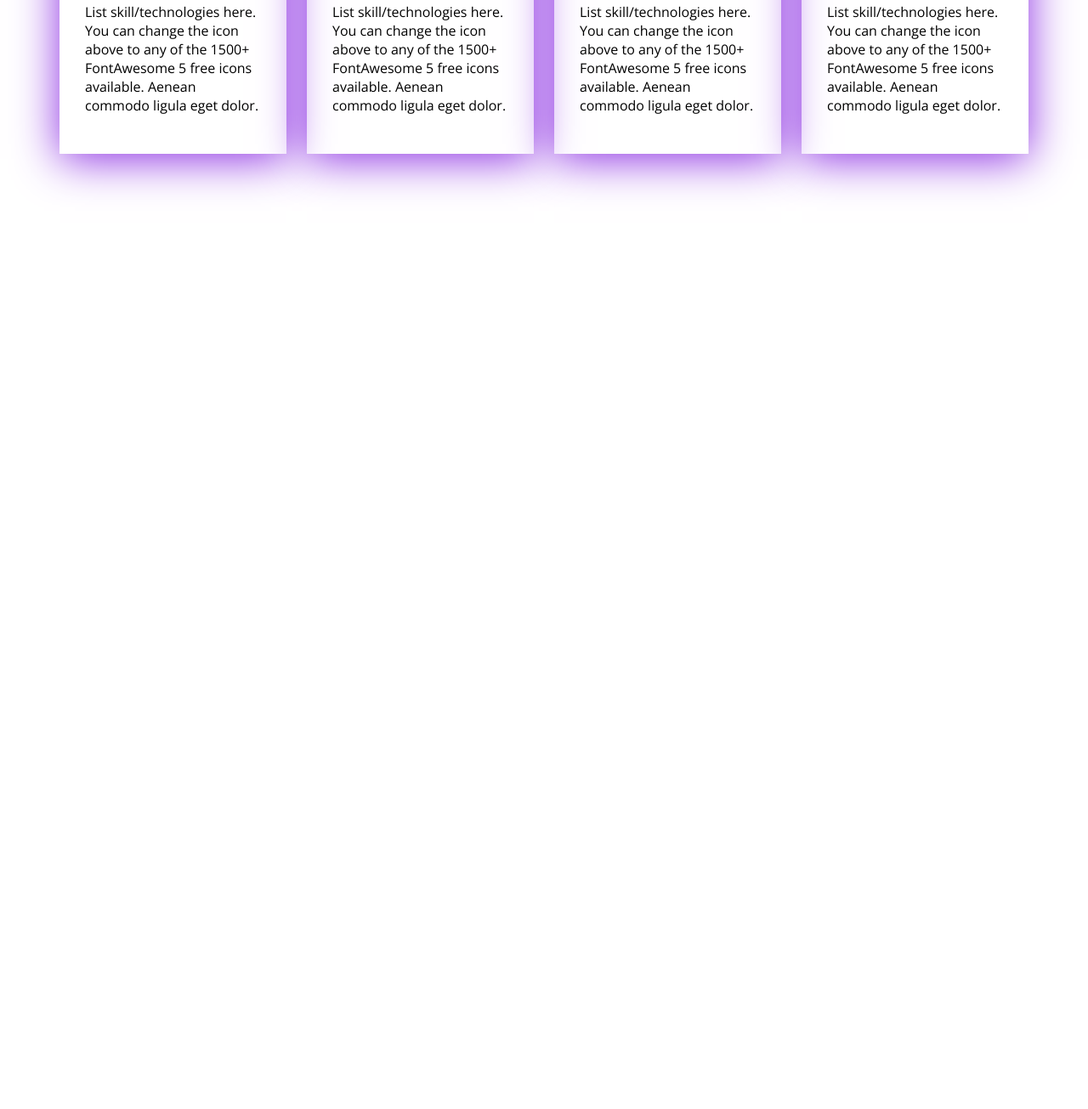
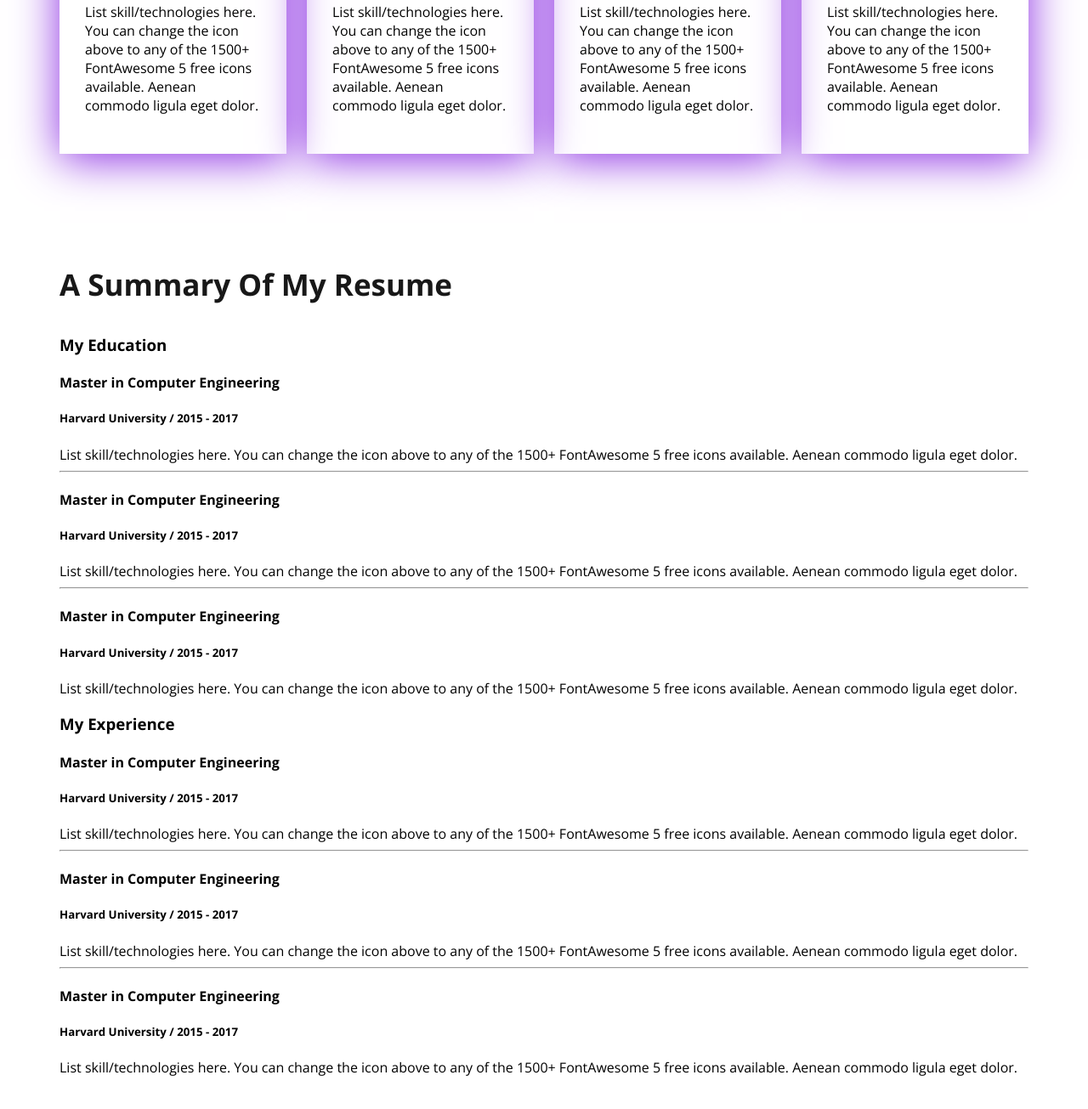
Before and after one commit to riyad1998-cyber/web-dev-portfolio, a plain HTML site: page index.html in a window 1280 px wide. Shown: the part 1794-3099 px from the top of the page at 85% size. Before the commit the page ends 2105 px from the top, so only its background shows below. Drawn offline with nearby package versions, Linux system fonts and the light colour scheme.

Commit message:
update my codes

```diff
--- a/index.html
+++ b/index.html
@@ -88,6 +88,55 @@
 
     </div>
  </section>
+
+ <!-- resume section -->
+<section class="resume">
+    <h3 class="section-title">A Summary Of My Resume</h3>
+    <div class="resume-container">
+        <!-- .resume-column*2>h3.resume-column-title+.experience*3>h4.experince-title+h5.experience-sub-title+.experience-description -->
+         <div class="resume-column">
+            <h3 class="resume-column-title">My Education</h3>
+            <div class="experience">
+                <h4 class="experince-title">Master in Computer Engineering</h4>
+                <h5 class="experience-sub-title">Harvard University / 2015 - 2017</h5>
+                <div class="experience-description">List skill/technologies here. You can change the icon above to any of the 1500+ FontAwesome 5 free icons available. Aenean commodo ligula eget dolor.</div>
+            </div>
+            <hr>
+            <div class="experience">
+                <h4 class="experince-title">Master in Computer Engineering</h4>
+                <h5 class="experience-sub-title">Harvard University / 2015 - 2017</h5>
+                <div class="experience-description">List skill/technologies here. You can change the icon above to any of the 1500+ FontAwesome 5 free icons available. Aenean commodo ligula eget dolor.</div>
+            </div>
+            <hr>
+            <div class="experience">
+                <h4 class="experince-title">Master in Computer Engineering</h4>
+                <h5 class="experience-sub-title">Harvard University / 2015 - 2017</h5>
+                <div class="experience-description">List skill/technologies here. You can change the icon above to any of the 1500+ FontAwesome 5 free icons available. Aenean commodo ligula eget dolor.</div>
+            </div>
+         </div>
+         <div class="resume-column">
+            <h3 class="resume-column-title">My Experience</h3>
+            <div class="experience">
+                <h4 class="experince-title">Master in Computer Engineering</h4>
+                <h5 class="experience-sub-title">Harvard University / 2015 - 2017</h5>
+                <div class="experience-description">List skill/technologies here. You can change the icon above to any of the 1500+ FontAwesome 5 free icons available. Aenean commodo ligula eget dolor.</div>
+            </div>
+            <hr>
+            <div class="experience">
+                <h4 class="experince-title">Master in Computer Engineering</h4>
+                <h5 class="experience-sub-title">Harvard University / 2015 - 2017</h5>
+                <div class="experience-description">List skill/technologies here. You can change the icon above to any of the 1500+ FontAwesome 5 free icons available. Aenean commodo ligula eget dolor.</div>
+            </div>
+            <hr>
+           <div class="experience">
+                <h4 class="experince-title">Master in Computer Engineering</h4>
+                <h5 class="experience-sub-title">Harvard University / 2015 - 2017</h5>
+                <div class="experience-description">List skill/technologies here. You can change the icon above to any of the 1500+ FontAwesome 5 free icons available. Aenean commodo ligula eget dolor.</div>
+            </div>
+         </div>
+    </div>
+</section>
+
     </main>
     <footer>
 
```
